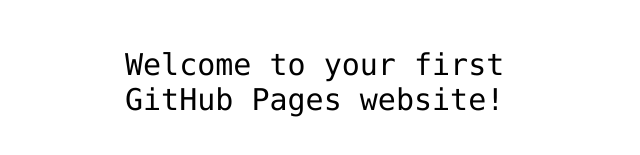
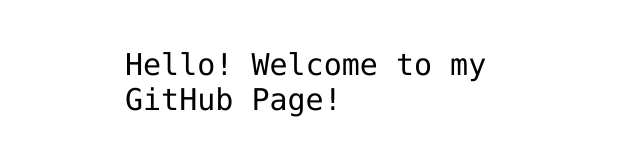
Before and after one commit to kchan45/hello-world, a plain HTML site: page index.html in a window 1280 px wide. Shown: the part 341-496 px from the top of the page, without its empty margins (315-955 px from the left). Drawn offline with Linux system fonts and the light colour scheme.

Commit message:
add welcome

```diff
--- a/index.html
+++ b/index.html
@@ -12,7 +12,7 @@
 <img src="https://octodex.github.com/images/daftpunktocat-thomas.gif" id="octocat" alt="octocat-gif" />
 
 <!-- Change this code here by copy and pasting your template on line 15 -->
-<p>Welcome to your first GitHub Pages website!</p>
+<p>Hello! Welcome to my GitHub Page!</p>
 
 </body>
 </html>
```
